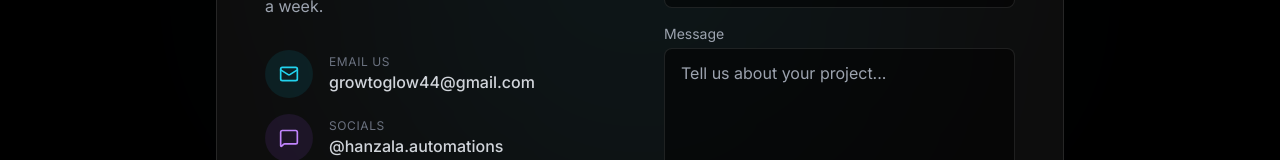
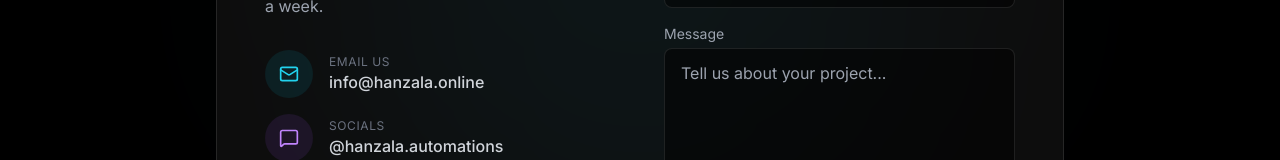
Before and after one commit to HanzalaKamran1234/HA-Automations-Website, a React (Vite) app: page / in a window 1280 px wide. Shown: the part 5820-5980 px from the top of the page. Built offline with nearby package versions, Linux system fonts and the light colour scheme; no server answers.

Commit message:
Update contact email from growtoglow44@gmail.com to info@hanzala.online

```diff
--- a/src/components/Contact.tsx
+++ b/src/components/Contact.tsx
@@ -11,7 +11,7 @@ const Contact = () => {
         setStatus('loading');
 
         try {
-            const response = await fetch("https://formsubmit.co/ajax/growtoglow44@gmail.com", {
+            const response = await fetch("https://formsubmit.co/ajax/info@hanzala.online", {
                 method: "POST",
                 headers: {
                     'Content-Type': 'application/json',
@@ -66,7 +66,7 @@ const Contact = () => {
                                 </div>
                                 <div>
                                     <p className="text-xs text-gray-500 uppercase tracking-wider">Email Us</p>
-                                    <p className="font-medium">growtoglow44@gmail.com</p>
+                                    <p className="font-medium">info@hanzala.online</p>
                                 </div>
                             </div>
 
```
